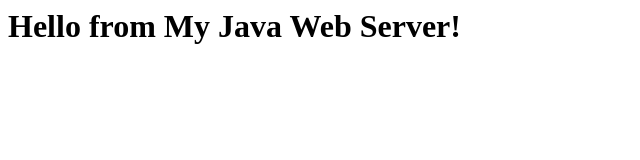
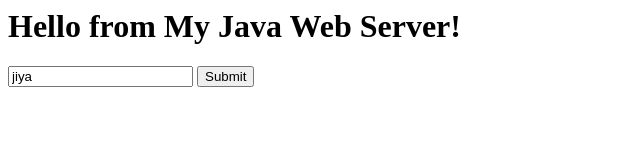
Before and after one commit to jiyaaswani/http-web-server, a plain HTML site: page public/index.html in a window 1280 px wide. Shown: the whole page, without its empty margins (0-640 px from the left). Drawn offline with Linux system fonts and the light colour scheme.

Commit message:
test html

```diff
--- a/public/index.html
+++ b/public/index.html
@@ -2,4 +2,9 @@
   <body>
     <h1>Hello from My Java Web Server!</h1>
   </body>
+
+  <form method="POST" action="/">
+    <input type="text" name="username" value="jiya" />
+    <input type="submit" />
+  </form>
 </html>
```
